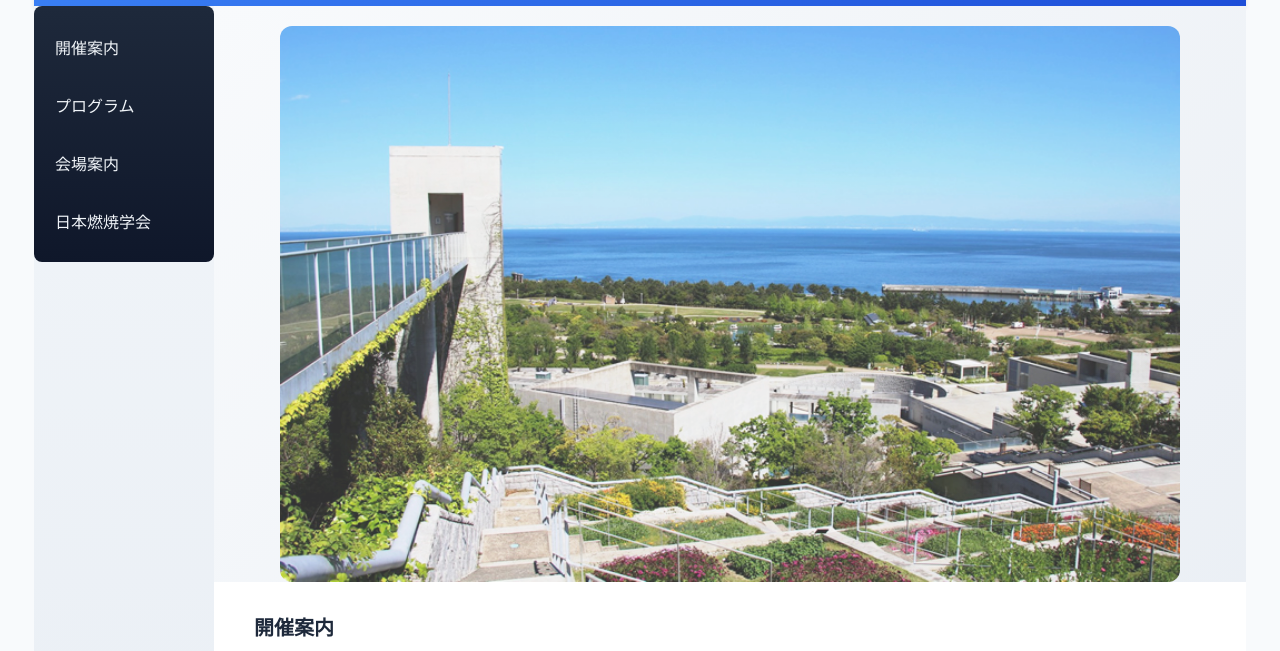
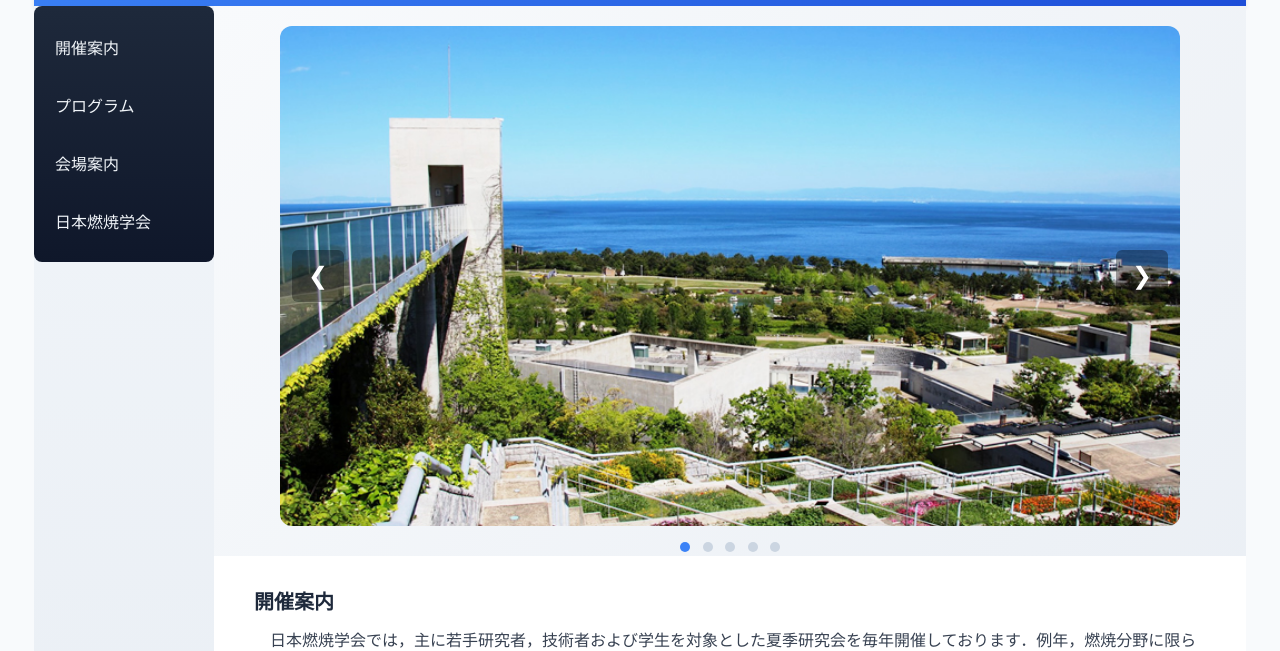
Before and after one commit to TsukasaHori/TsukasaHori.github.io-2026_CombusionSummerSchool_Japan, a plain HTML site: page index.html in a window 1280 px wide. Shown: the part 81-732 px from the top of the page. Drawn offline with Linux system fonts and the light colour scheme.

Commit message:
add venue

```diff
--- a/index.html
+++ b/index.html
@@ -37,62 +37,150 @@
 <tbody>
 
 
-  <!--  -->
-  <div class="slideshow-container">
+  <!-- スライドショー -->
+<div class="slideshow-container">
   <img class="slide fade" src="images/venue01.jpg" alt="会場1">
   <img class="slide fade" src="images/venue02.jpg" alt="会場2">
   <img class="slide fade" src="images/venue03.jpg" alt="会場3">
   <img class="slide fade" src="images/venue04.jpg" alt="会場4">
-  <!-- <img class="slide" src="images/venue3.jpg" alt="会場3"> -->
-</div>
+  <img class="slide fade" src="images/venue05.png" alt="会場5">
+
+  <button class="slide-btn prev" onclick="changeSlide(-1)">&#10094;</button>
+  <button class="slide-btn next" onclick="changeSlide(1)">&#10095;</button>
 
 
+</div>
+  <div class="dots">
+    <span class="dot" onclick="currentSlide(1)"></span>
+    <span class="dot" onclick="currentSlide(2)"></span>
+    <span class="dot" onclick="currentSlide(3)"></span>
+    <span class="dot" onclick="currentSlide(4)"></span>
+    <span class="dot" onclick="currentSlide(5)"></span>
+  </div>
 <style>
 .slideshow-container {
     position: relative;
     max-width: 900px;
+    height: 500px;
     margin: auto;
+    overflow: hidden;
 }
 
 .slide {
     width: 100%;
+    height: 500px;
+    object-fit: cover;
     display: none;
     border-radius: 12px;
 }
 
-.active {
-    display: block;
-}
-
-/* フェードアニメーション */
-
 .fade {
-    animation: fadeEffect 10s;
+    animation: fadeEffect 3s;
 }
 
 @keyframes fadeEffect {
-    from {opacity: 0;}
-    to {opacity: 1;}
+    from { opacity: 0; }
+    to { opacity: 1; }
+}
+
+.slide-btn {
+    position: absolute;
+    top: 50%;
+    transform: translateY(-50%);
+    background: rgba(0, 0, 0, 0.35);
+    color: white;
+    border: none;
+    padding: 12px 16px;
+    cursor: pointer;
+    font-size: 24px;
+    border-radius: 6px;
+}
+
+.prev {
+    left: 12px;
+}
+
+.next {
+    right: 12px;
+}
+
+.slide-btn:hover {
+    background: rgba(0, 0, 0, 0.6);
+}
+
+.dots {
+    text-align: center;
+    margin-top: 10px;
+}
+
+.dot {
+    display: inline-block;
+    width: 10px;
+    height: 10px;
+    margin: 0 4px;
+    background: #cbd5e1;
+    border-radius: 50%;
+    cursor: pointer;
+}
+
+.dot.active {
+    background: #3b82f6;
 }
 </style>
 
 <script>
-let slideIndex = 0;
-const slides = document.querySelectorAll('.slide');
-function showSlides() {
+let slideIndex = 1;
+let slideTimer;
+
+showSlides(slideIndex);
+
+function changeSlide(n) {
+    showSlides(slideIndex += n);
+    resetTimer();
+}
+
+function currentSlide(n) {
+    showSlides(slideIndex = n);
+    resetTimer();
+}
+
+function showSlides(n) {
+    const slides = document.querySelectorAll('.slide');
+    const dots = document.querySelectorAll('.dot');
+
+    if (n > slides.length) {
+        slideIndex = 1;
+    }
+
+    if (n < 1) {
+        slideIndex = slides.length;
+    }
+
     slides.forEach(slide => {
         slide.style.display = "none";
     });
 
-    slideIndex++;
-    if (slideIndex > slides.length) {
-        slideIndex = 1;
-    }
+    dots.forEach(dot => {
+        dot.classList.remove("active");
+    });
+
     slides[slideIndex - 1].style.display = "block";
-    setTimeout(showSlides, 10000);
+    dots[slideIndex - 1].classList.add("active");
 }
-showSlides();
+
+function autoSlide() {
+    showSlides(slideIndex += 1);
+    slideTimer = setTimeout(autoSlide, 10000);
+}
+
+function resetTimer() {
+    clearTimeout(slideTimer);
+    slideTimer = setTimeout(autoSlide, 10000);
+}
+
+slideTimer = setTimeout(autoSlide, 10000);
 </script>
+<!-- スライドショーここまで -->
 <!--ここまで  -->
 
 <tr><td class="hpb-lb-tb1-cell4">
```
Also changed, not shown: images/venue05.png (added).
